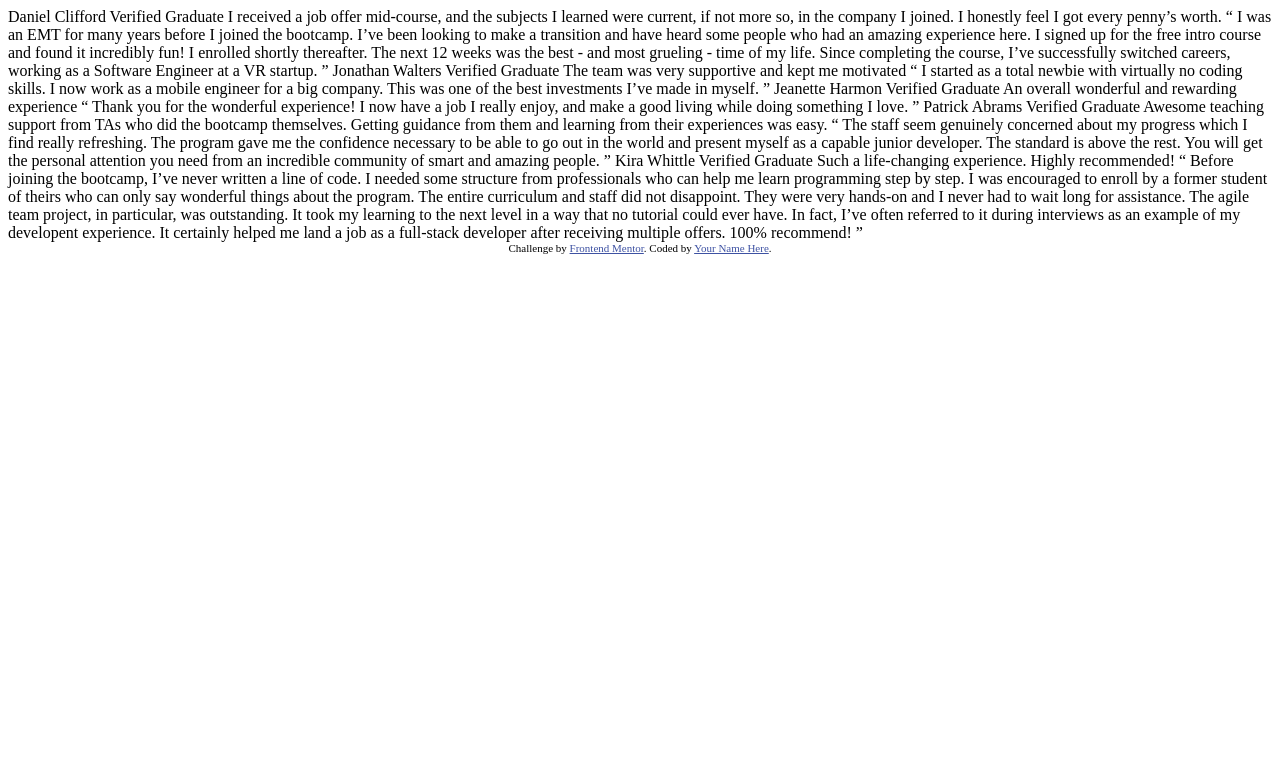
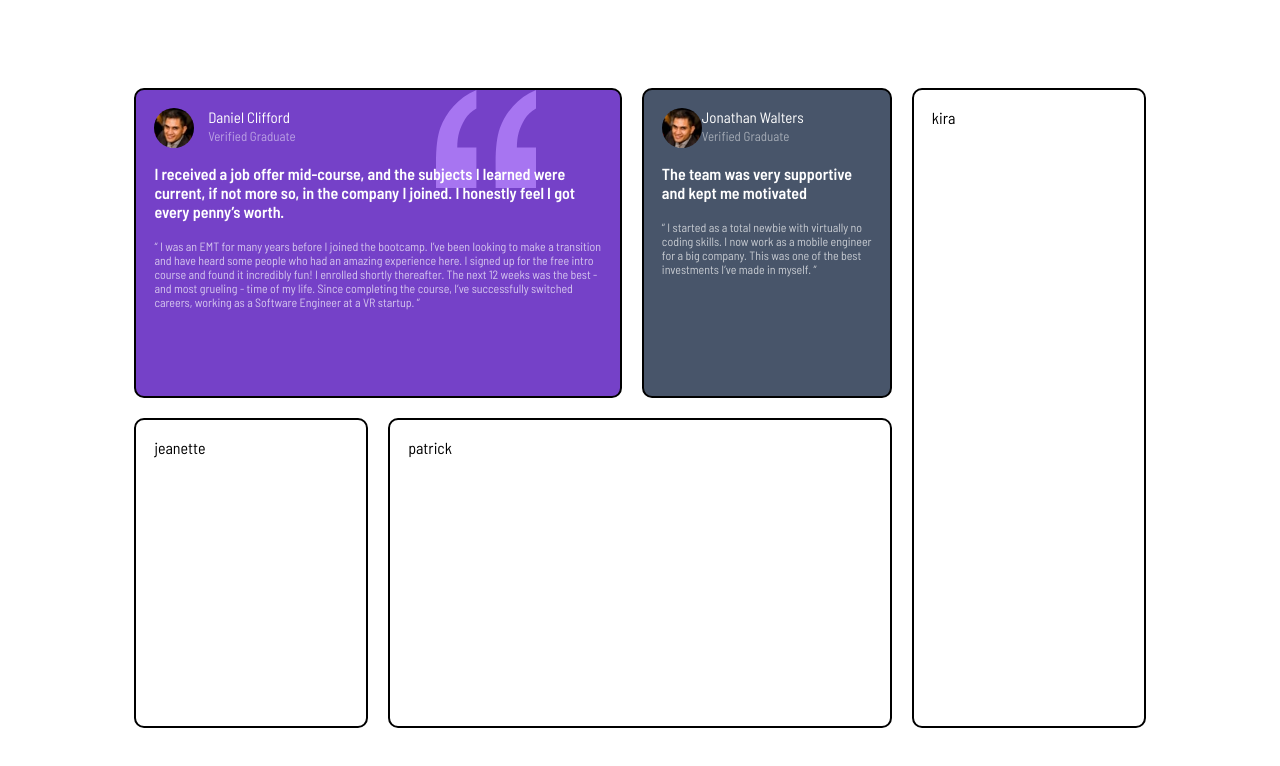
Before and after one commit to OmarParray/testimonials-grid-section, a plain HTML site: page index.html in a window 1280 px wide. Drawn offline with Linux system fonts and the light colour scheme.

Commit message:
updated index.html

```diff
--- a/index.html
+++ b/index.html
@@ -5,17 +5,94 @@
   <meta name="viewport" content="width=device-width, initial-scale=1.0"> <!-- displays site properly based on user's device -->
 
   <link rel="icon" type="image/png" sizes="32x32" href="./images/favicon-32x32.png">
-
+  <link rel="stylesheet" href="style.css">
+  <link rel="preconnect" href="https://fonts.googleapis.com">
+<link rel="preconnect" href="https://fonts.gstatic.com" crossorigin>
+<link href="https://fonts.googleapis.com/css2?family=Barlow+Semi+Condensed:ital,wght@0,100;0,200;0,300;0,400;0,500;0,600;0,700;0,800;0,900;1,100;1,200;1,300;1,400;1,500;1,600;1,700;1,800;1,900&display=swap" rel="stylesheet">
   <title>Frontend Mentor | [Challenge Name Here]</title>
 
   <!-- Feel free to remove these styles or customise in your own stylesheet 👍 -->
-  <style>
+  <!-- <style>
     .attribution { font-size: 11px; text-align: center; }
     .attribution a { color: hsl(228, 45%, 44%); }
-  </style>
+  </style> -->
 </head>
 <body>
-  Daniel Clifford
+  <div class="flex-container">
+
+    <div class="grid-container">
+      <div id="daniel" class="grid-item">
+        <div class="flex-1">
+          <div class="grid-box">
+            <img src="./images/image-daniel.jpg" alt="">
+            <p class="name">Daniel Clifford</p>
+            <p class="role">Verified Graduate</p>
+
+          </div>
+          <p class="description">I received a job offer mid-course, and the subjects I learned were current, if not more so,
+            in the company I joined. I honestly feel I got every penny’s worth.</p>
+          <p class="summary">“ I was an EMT for many years before I joined the bootcamp. I’ve been looking to make a
+            transition and have heard some people who had an amazing experience here. I signed up
+            for the free intro course and found it incredibly fun! I enrolled shortly thereafter.
+            The next 12 weeks was the best - and most grueling - time of my life. Since completing
+            the course, I’ve successfully switched careers, working as a Software Engineer at a VR startup. ”</p>
+
+        </div>
+
+
+
+      </div>
+      <div id="jonathan" class="grid-item">
+        <div class="flex-1">
+          <div class="grid-box">
+            <img src="./images/image-daniel.jpg" alt="">
+            <p class="name">Jonathan Walters</p>
+            <p class="role">Verified Graduate</p>
+
+          </div>
+          <p class="description">The team was very supportive and kept me motivated</p>
+          <p class="summary">“ I started as a total newbie with virtually no coding skills. I now work as a mobile engineer
+            for a big company. This was one of the best investments I’ve made in myself. ”</p>
+
+        </div>
+
+      </div>
+      <div id="kira" class="grid-item">
+        kira
+
+      </div>
+      <div id="jeanette" class="grid-item">
+        jeanette
+
+      </div>
+      <div id="patrick" class="grid-item">
+        patrick
+
+      </div>
+
+    </div>
+  </div>
+
+
+
+
+
+
+
+
+
+
+
+
+
+
+
+
+
+
+
+
+  <!-- Daniel Clifford
   Verified Graduate
 
   I received a job offer mid-course, and the subjects I learned were current, if not more so,
@@ -71,6 +148,6 @@
   <div class="attribution">
     Challenge by <a href="https://www.frontendmentor.io?ref=challenge" target="_blank">Frontend Mentor</a>.
     Coded by <a href="#">Your Name Here</a>.
-  </div>
+  </div> -->
 </body>
 </html>
--- /dev/null
+++ b/style.css
@@ -0,0 +1,104 @@
+body{
+    font-family: "Barlow Semi Condensed", sans-serif;
+}
+
+.grid-container{
+    height: 80vh;
+    display: grid;
+    grid-template-columns: repeat(4, 1fr);
+    grid-template-rows: repeat(2, 1fr);
+    width: 80%;
+    gap: 20px;
+}
+
+.grid-item{
+    border: 2px solid black;
+    border-radius: 10px;
+    padding: 18px;
+
+
+}
+
+#daniel{
+    grid-column: 1 / 3;
+    background: url('./images/bg-pattern-quotation.svg') no-repeat;
+    background-size: 100px;
+    background-position: 300px top ;
+    background-color: hsl(263, 55%, 52%);
+
+}
+
+
+#jonathan{
+    background-color: hsl(217, 19%, 35%)
+
+}
+
+#kira{
+    grid-area: 1 / 4 / 3;
+}
+
+#jeanette{
+
+}
+
+#patrick{
+    grid-column: 2 / 4;
+}
+
+.flex-container{
+    height: 100vh;
+    display: flex;
+    justify-content: center;
+    align-items: center;
+
+}
+
+.flex-1{
+    display: flex;
+    /* height: 8vh; */
+    flex-direction: column;
+
+
+}
+
+.grid-box{
+    display: grid;
+    grid-template-columns: 1fr 1fr;
+    grid-template-rows: 1fr 1fr;
+    width: 50%;
+    grid: 0;
+
+}
+
+img{
+    grid-row: 1 / 3;
+    height: 2.5rem;
+    border-radius: 50%;
+
+}
+
+.name{
+    font-size: 15px;
+    margin: 0;
+    padding: 0;
+    width: 170px;
+    color: hsl(0, 0%, 100%);
+}
+.role{
+    font-size: 13px;
+    margin: 0;
+    padding: 0;
+    color: hsla(0, 0%, 100%,0.5);
+}
+
+.summary{
+    font-size: 12px;
+    margin-top: 2px;
+    color: hsla(0, 0%, 100%,0.7);
+}
+
+.description{
+    color: hsl(0, 0%, 100%);
+    font-weight: 600;
+}
```
